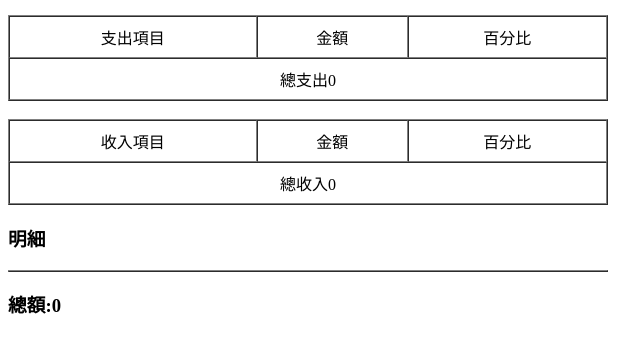
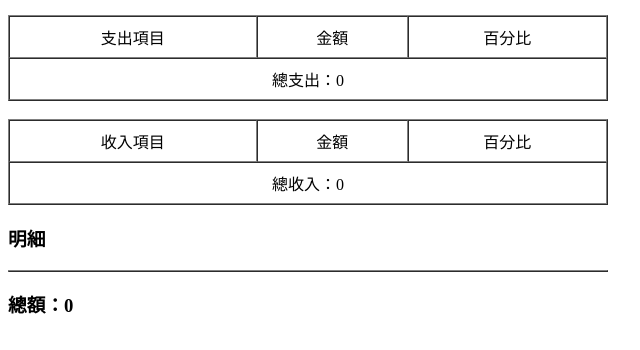
Before and after one commit to rbrn1999/ExpenseManager, a plain HTML site: page index.html in a window 1280 px wide. Shown: the part 447-797 px from the top of the page, 0-640 px from the left. Drawn offline with nearby package versions, Linux system fonts and the light colour scheme.

Commit message:
fix colon

```diff
--- a/index.html
+++ b/index.html
@@ -99,7 +99,7 @@ Released under the MIT license: http://jsbin.mit-license.org
         <td>{{detail.percent}}</td>
       </tr>
       <tr>
-        <td colspan=3>總支出{{ts}}</td>
+        <td colspan=3>總支出：{{ts}}</td>
       </tr>
     </table>
     <br>
@@ -115,7 +115,7 @@ Released under the MIT license: http://jsbin.mit-license.org
         <td>{{detail.percent}}</td>
       </tr>
       <tr>
-        <td colspan=3>總收入{{ti}}</td>
+        <td colspan=3>總收入：{{ti}}</td>
       </tr>
     </table>
 <h3>明細</h3>
@@ -132,7 +132,7 @@ Released under the MIT license: http://jsbin.mit-license.org
     </td>
   </tr>
 </table>
-    <h3 id="total_money">總額:{{total}}</h3>
+    <h3 id="total_money">總額：{{total}}</h3>
 </div>
 
 <script src="https://cdnjs.cloudflare.com/ajax/libs/vue/2.0.3/vue.js"></script>
```
